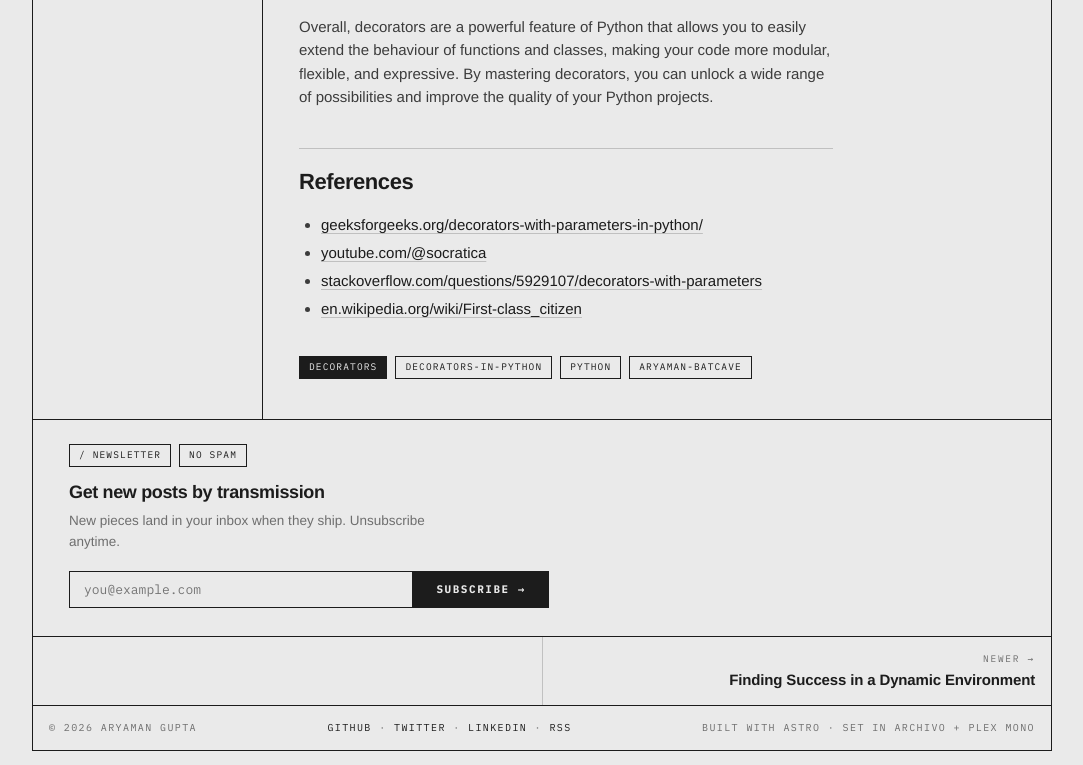
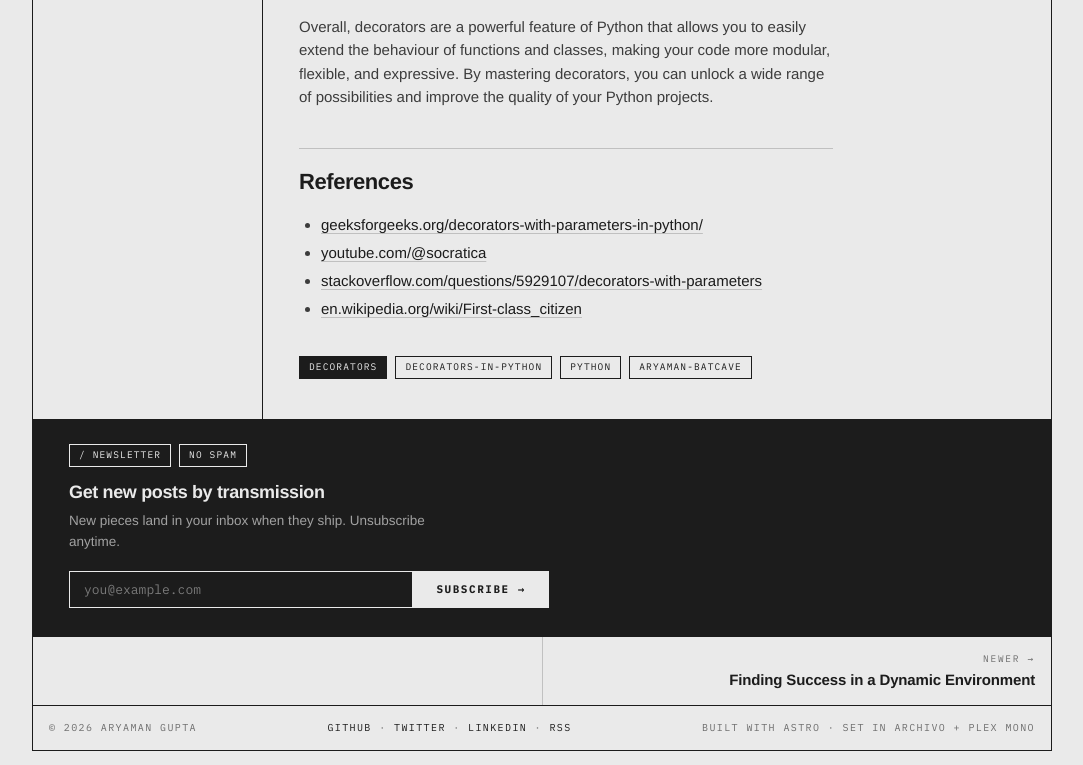
Before and after one commit to Gupta-Aryaman/blog, an Astro site: page /blog/decorators-in-python in a window 1280 px wide. Shown: the part 5461-6226 px from the top of the page, without its empty margins (98-1181 px from the left). Built offline with nearby package versions, Linux system fonts and the light colour scheme; Astro itself is replaced by a stand-in of ours; some packages are replaced by stand-ins of ours.

Commit message:
Invert newsletter section colors on post pages
Co-Authored-By: Claude Fable 5 <noreply@anthropic.com>

```diff
--- a/src/styles/global.css
+++ b/src/styles/global.css
@@ -770,6 +770,13 @@ a.paper-card:hover .t {
 .newsletter {
   border-top: 1px solid var(--ink);
   padding: 24px 36px 28px;
+  background: var(--ink);
+  color: var(--paper);
+}
+
+.newsletter .chip {
+  border-color: var(--paper);
+  color: var(--paper);
 }
 
 .newsletter h2 {
@@ -780,7 +787,7 @@ a.paper-card:hover .t {
 
 .newsletter p {
   font-size: 0.8438rem;
-  color: var(--mute);
+  color: color-mix(in srgb, var(--paper) 65%, transparent);
   margin-top: 0.25rem;
   max-width: 52ch;
 }
@@ -798,15 +805,19 @@ a.paper-card:hover .t {
   min-width: 12rem;
   font-family: var(--font-m);
   font-size: 0.8125rem;
-  color: var(--ink);
-  background: var(--paper);
-  border: 1px solid var(--ink);
+  color: var(--paper);
+  background: transparent;
+  border: 1px solid var(--paper);
   border-radius: 0;
   padding: 0.5625rem 0.875rem;
 }
 
+.newsletter input[type="email"]::placeholder {
+  color: color-mix(in srgb, var(--paper) 45%, transparent);
+}
+
 .newsletter input[type="email"]:focus {
-  outline: 1px solid var(--ink);
+  outline: 1px solid var(--paper);
   outline-offset: -2px;
 }
 
@@ -817,16 +828,16 @@ a.paper-card:hover .t {
   letter-spacing: 0.14em;
   text-transform: uppercase;
   cursor: pointer;
-  background: var(--ink);
-  color: var(--paper);
-  border: 1px solid var(--ink);
+  background: var(--paper);
+  color: var(--ink);
+  border: 1px solid var(--paper);
   border-radius: 0;
   padding: 0.5625rem 1.375rem;
 }
 
 .newsletter button:hover {
-  background: var(--paper);
-  color: var(--ink);
+  background: transparent;
+  color: var(--paper);
 }
 
 .post-nav {
```
